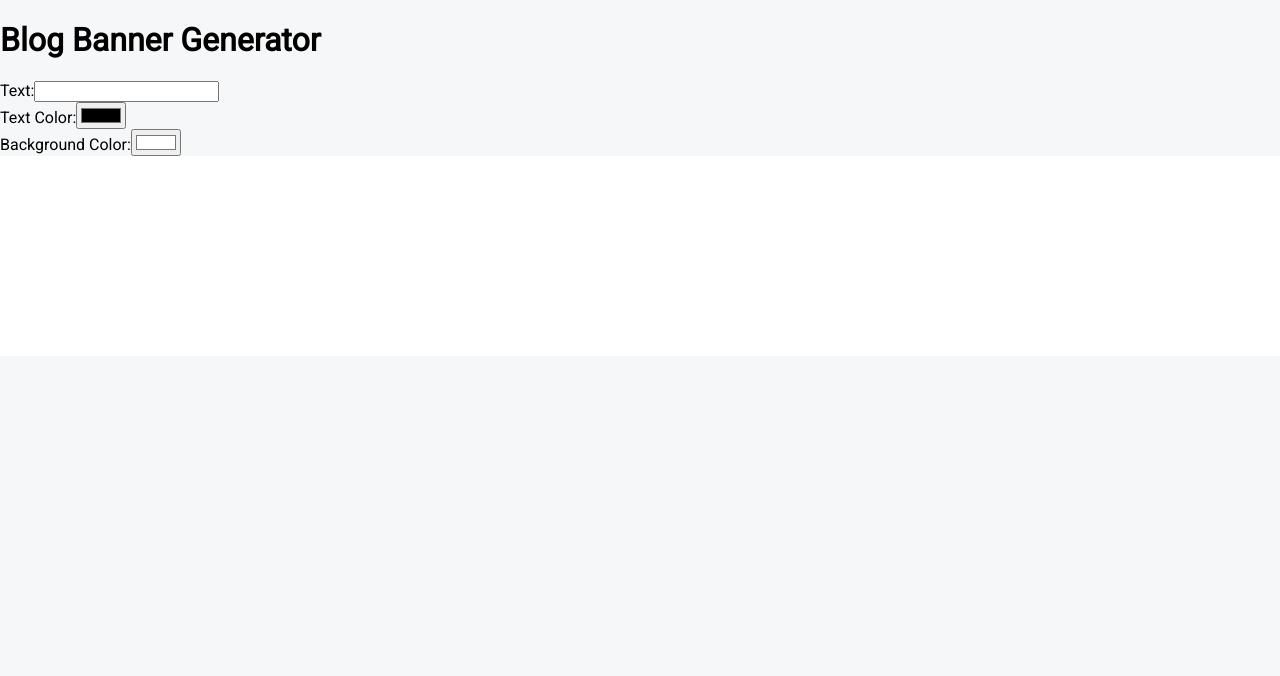
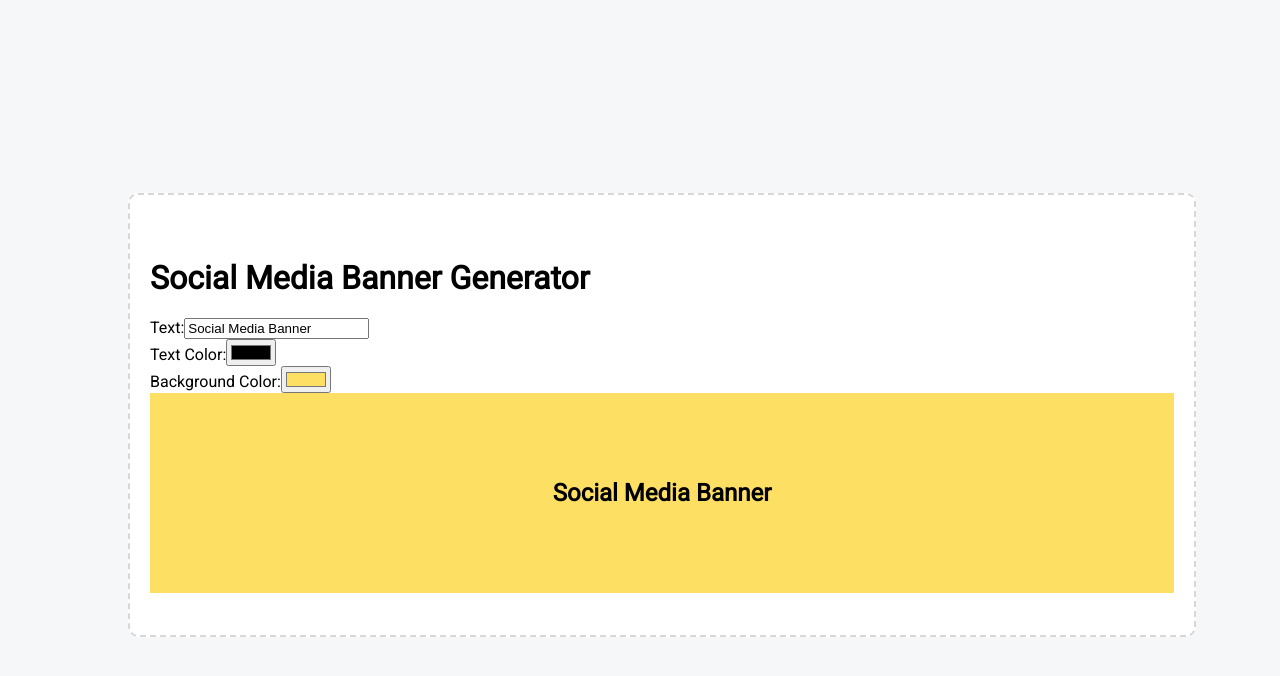
Before and after one commit to stephin007/banner_generator, a React (Create React App) app: page / in a window 1280 px wide. Shown: the top 676 px of the page. Built offline with nearby package versions, Linux system fonts and the light colour scheme.

Commit message:
Initial UI Setup

```diff
--- a/src/App.css
+++ b/src/App.css
@@ -9,3 +9,26 @@ body {
   margin: 0;
   background-color: #f6f7f9;
 }
+
+.blog-banner-main-container {
+  width: 1024px;
+  height: 100vh;
+  margin: 0 auto;
+  padding: 15px 15px 0 15px;
+  display: flex;
+  flex-direction: column;
+  justify-content: center;
+}
+
+.blog-banner-container{
+  width: 100%;
+  height: 400px;
+  display: flex;
+  flex-direction: column;
+  justify-content: center;
+  background-color: white;
+  padding: 20px;
+  border: #d7d7d7 dashed 2px;
+  border-radius: 10px;
+  /* box-shadow: rgba(0, 0, 0, 0.2) 0px 3px 3px -2px, rgba(0, 0, 0, 0.14) 0px 3px 4px 0px, rgba(0, 0, 0, 0.12) 0px 1px 8px 0px; */
+}
--- a/src/App.js
+++ b/src/App.js
@@ -3,9 +3,9 @@ import { useState } from "react";
 import "./App.css";
 
 const BannerGenerator = () => {
-  const [text, setText] = useState("");
+  const [text, setText] = useState("Social Media Banner");
   const [color, setColor] = useState("#000000");
-  const [backgroundColor, setBackgroundColor] = useState("#ffffff");
+  const [backgroundColor, setBackgroundColor] = useState("#FDDF63");
 
   const handleTextChange = (event) => {
     setText(event.target.value);
@@ -20,9 +20,10 @@ const BannerGenerator = () => {
   };
 
   return (
+    <div className='blog-banner-main-container'>
       <div className='blog-banner-container'>
         <div className='blog-banner-heading'>
-        <h1>Blog Banner Generator</h1>
+          <h1>Social Media Banner Generator</h1>
         </div>
 
         <div className='blog-banner-tools-main'>
@@ -71,6 +72,7 @@ const BannerGenerator = () => {
           {text}
         </div>
       </div>
+    </div>
   );
 };
 
```
Also changed, not shown: 1 other file (tests, documents, lock files or other folders). Lines whose indentation alone changed are shown as unchanged.
